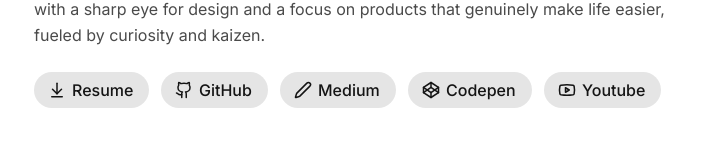
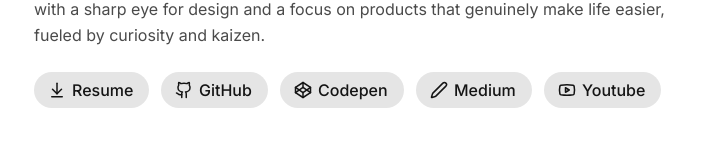
Before and after one commit to archanaprabhat/portfolio-v2, a Next.js app: page / in a window 1280 px wide. Shown: the part 194-356 px from the top of the page, without its empty margins (284-993 px from the left). Built offline with nearby package versions, Linux system fonts and the light colour scheme.

Commit message:
refactor: reorder social links in navigation menu and update security asset image

```diff
--- a/src/app/page.tsx
+++ b/src/app/page.tsx
@@ -64,14 +64,14 @@ export default function Home() {
           Icon={Github}
         />
         <SocialLink
+          href="https://codepen.io/archanaprabhat"
+          label="Codepen"
+          Icon={Codepen}
+        />
+        <SocialLink
           href="https://medium.com/@archanaprabhat"
           label="Medium"
           Icon={Pen}
-        />
-        <SocialLink
-          href="https://codepen.io/archanaprabhat"
-          label="Codepen"
-          Icon={Codepen}
         />
         <SocialLink
           href="https://www.youtube.com/@RedemptionArch/videos"
```
Also changed, not shown: 1 other file (tests, documents, lock files or other folders).
